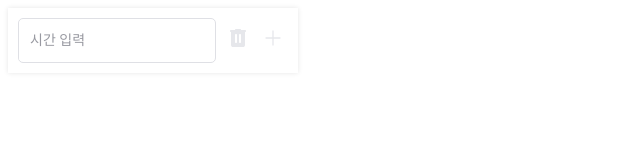
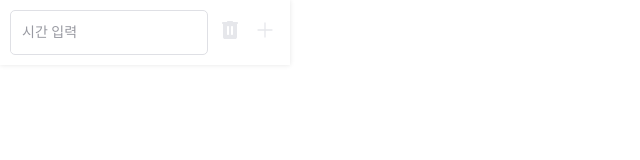
Before and after one commit to bbnerino/tbu, a React (Create React App) app: page / in a window 1280 px wide. Shown: the top 160 px of the page, without its empty margins (0-640 px from the left). Built offline with nearby package versions, Linux system fonts and the light colour scheme.

Commit message:
design : body margin 삭제

```diff
--- a/src/index.tsx
+++ b/src/index.tsx
@@ -2,6 +2,7 @@ import React from "react";
 import ReactDOM from "react-dom/client";
 import App from "./App";
 import reportWebVitals from "./reportWebVitals";
+import './library/style/global.css'
 const root = ReactDOM.createRoot(
   document.getElementById("root") as HTMLElement
 );
--- /dev/null
+++ b/src/library/style/global.css
@@ -0,0 +1,3 @@
+body{
+  margin: 0;
+}
```
